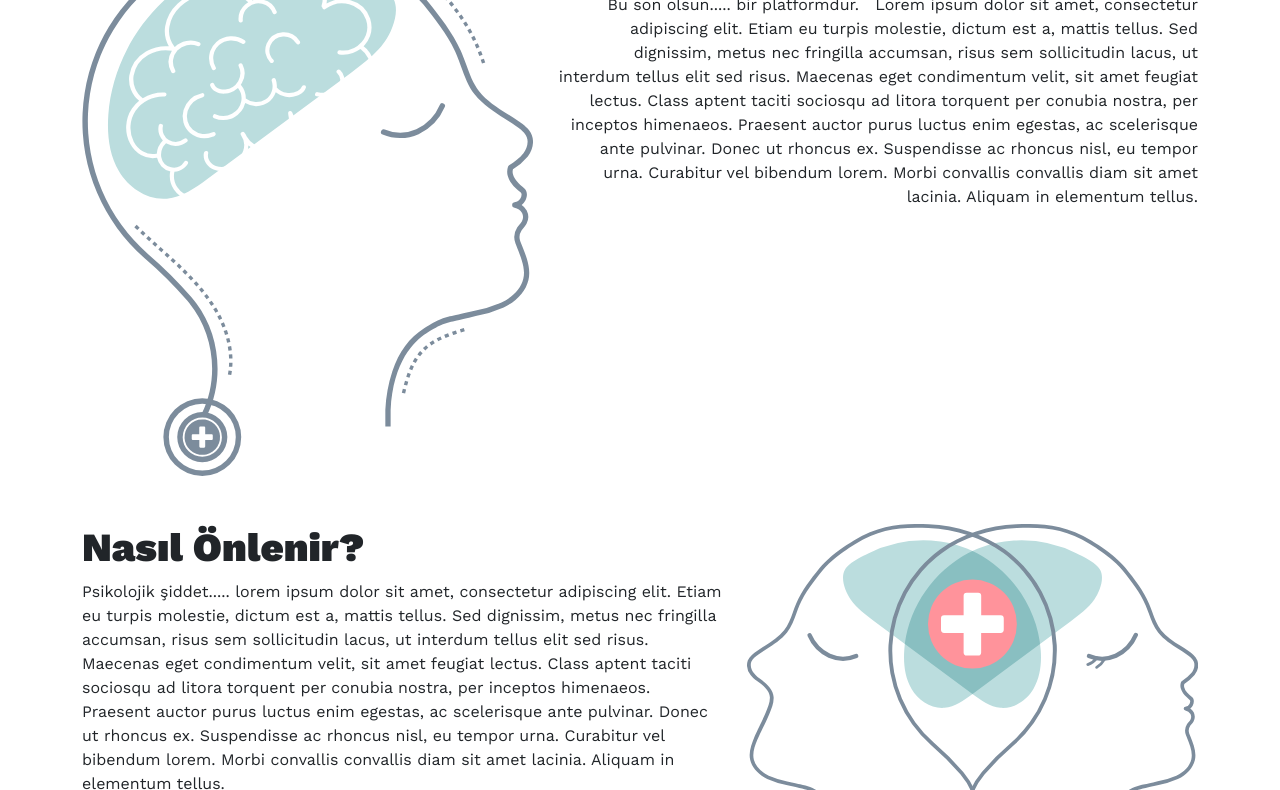
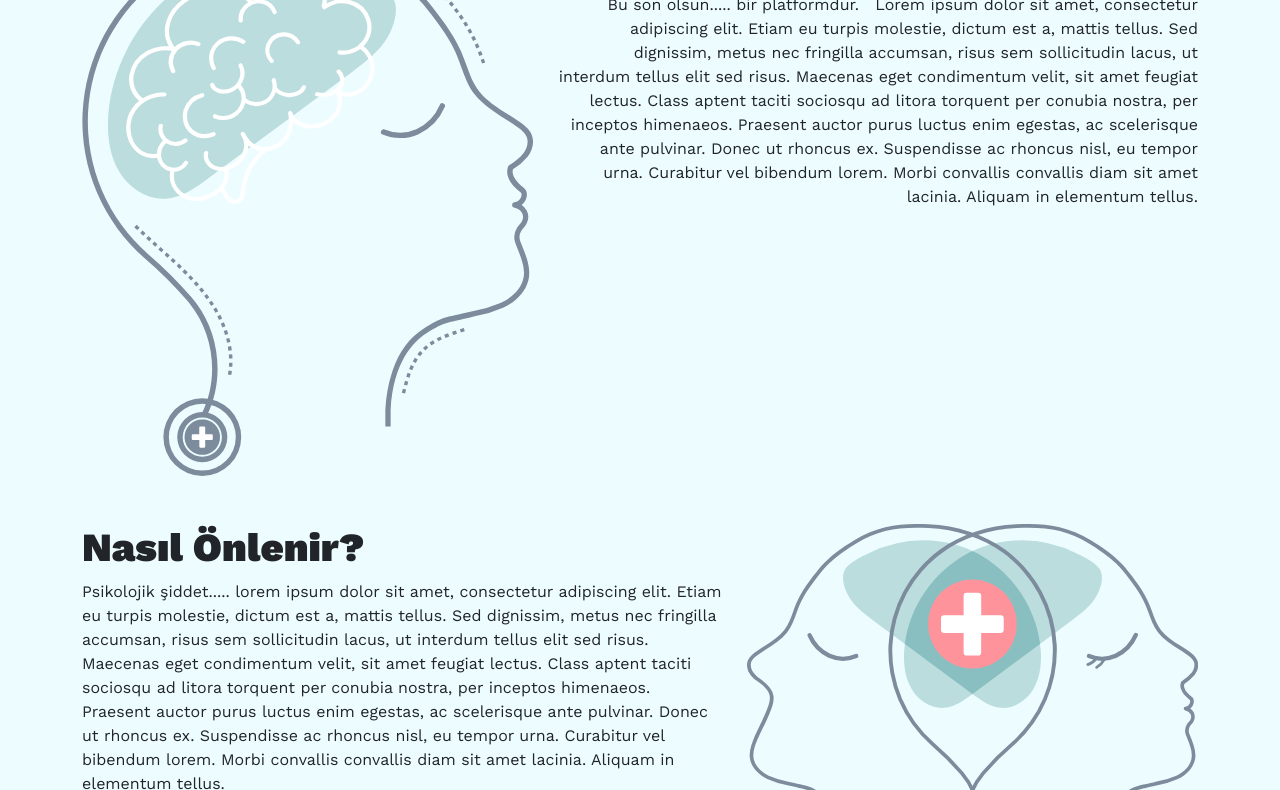
Before and after one commit to kikifuku/bso-web, a website: page index.html in a window 1280 px wide. Shown: the part 205-995 px from the top of the page. Drawn offline with nearby package versions, Linux system fonts and the light colour scheme.

Commit message:
Update index.html

```diff
--- a/index.html
+++ b/index.html
@@ -10,7 +10,7 @@
     <link rel="preconnect" href="https://fonts.gstatic.com" crossorigin>
     <link href="https://fonts.googleapis.com/css2?family=Work+Sans:wght@400;700;900&display=swap" rel="stylesheet">
 </head>
-<body>
+<body style="background-color: #EDFDFF;">
     <header>
         <nav class="navbar navbar-expand-lg" style="background-color: #95e2ec;">
             <div class="container-fluid">
```
